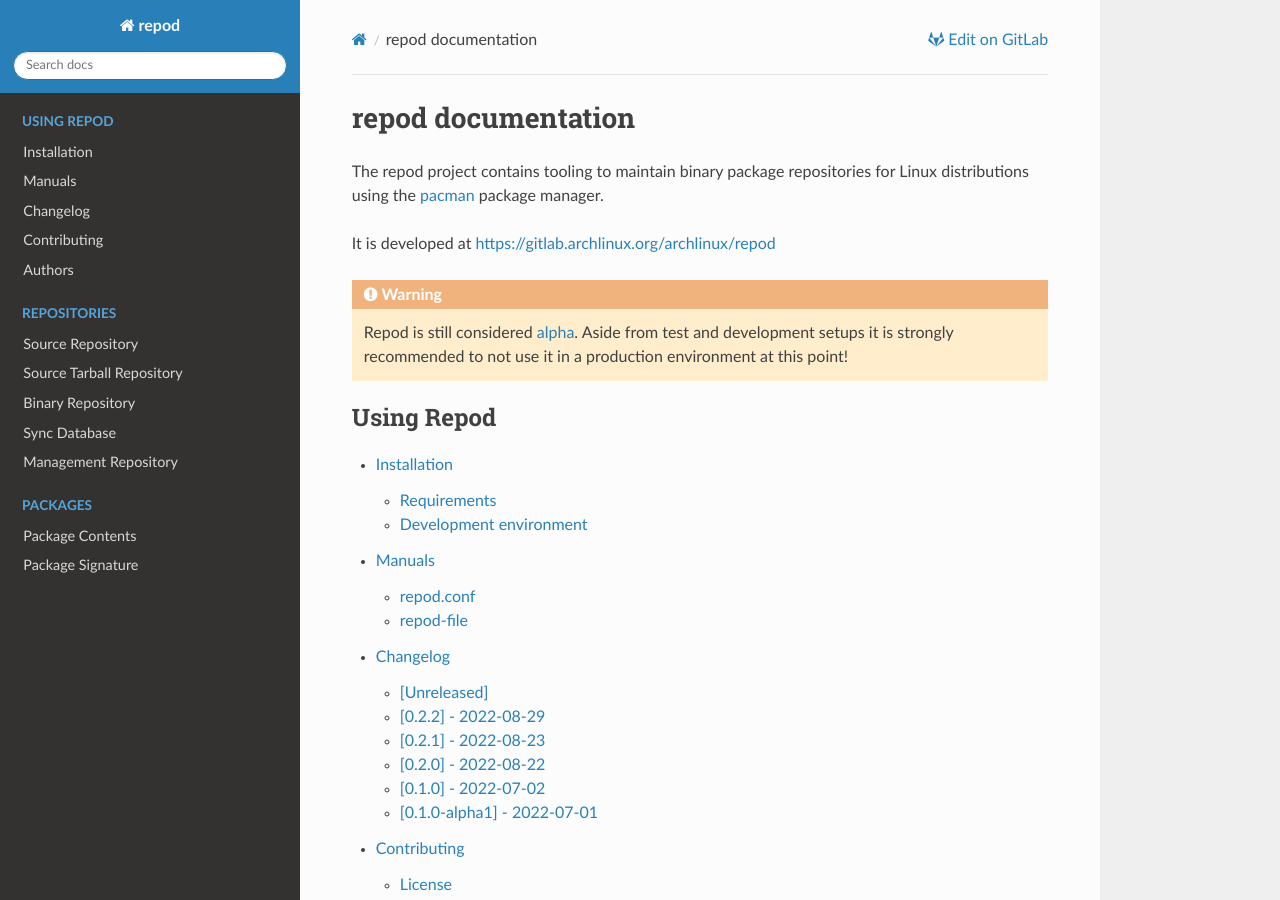
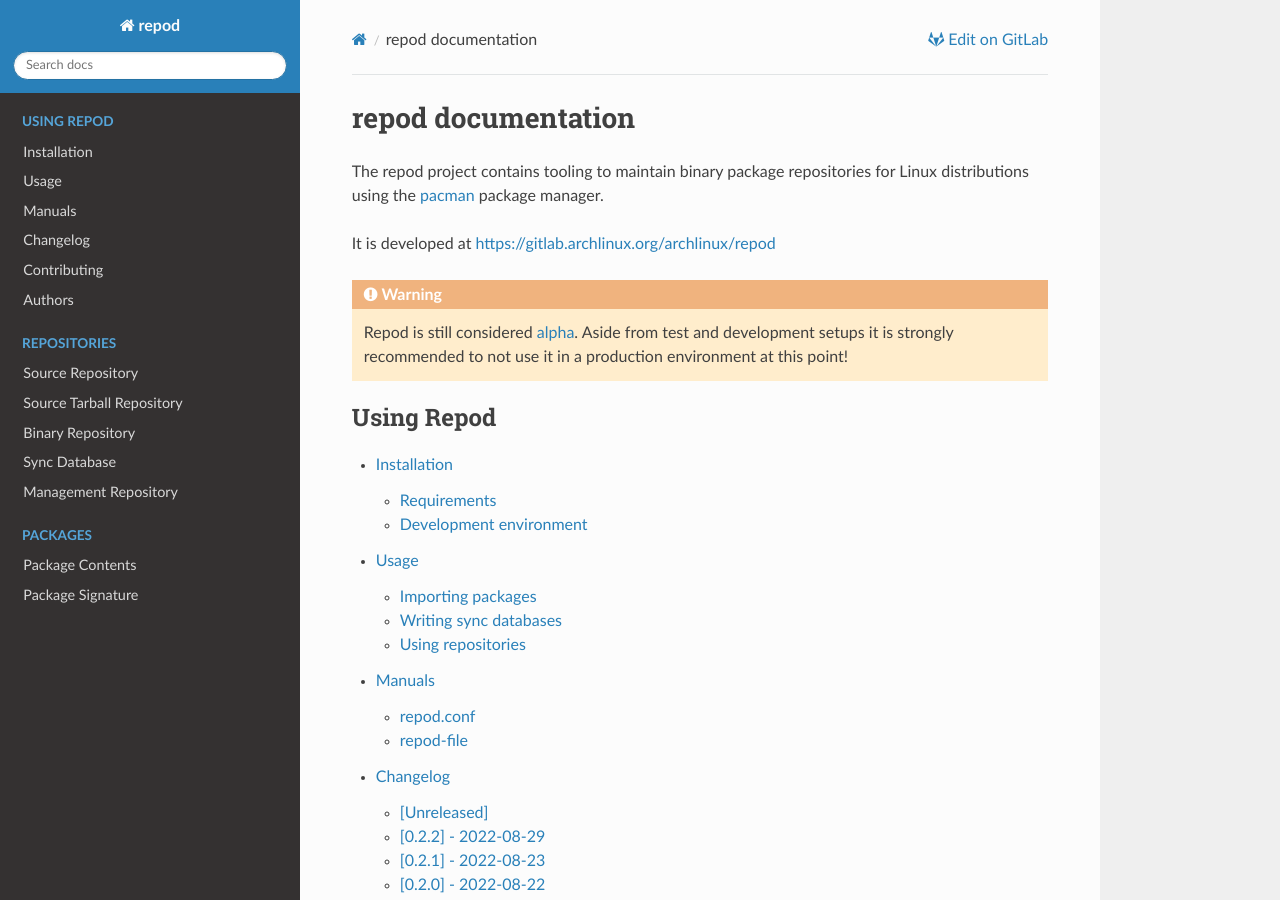
Before and after one commit to archlinux/repod, a Sphinx documentation site: the page built from docs/index.rst, in a window 1280 px wide and 900 px high. Built offline with Sphinx 7.4.7 and the Read the Docs theme 2.0.0, drawn with Linux system fonts in a browser that asks for light colours.

Commit message:
Include usage section in documentation
docs/index.rst:
Include usage section in documentation.

```diff
--- a/docs/index.rst
+++ b/docs/index.rst
@@ -18,6 +18,7 @@
    :caption: Using Repod
 
    repod/installation.rst
+   repod/usage.rst
    repod/man/index.rst
    repod/changelog.rst
    contributing.rst
```
